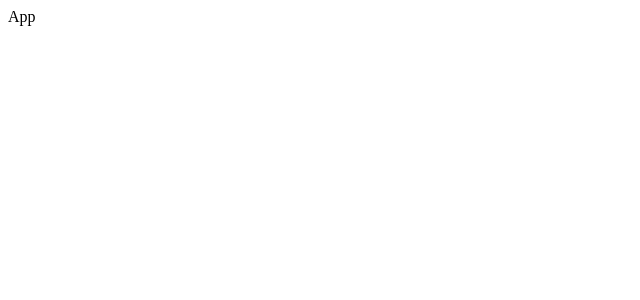
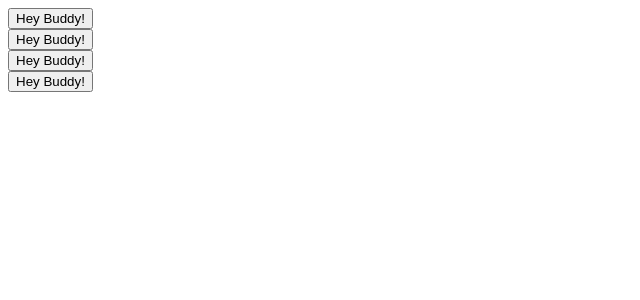
Before and after one commit to asksaurabh/React-Tutorial, a React (Create React App) app in the folder custom-naivgation-routing-systems/: page / in a window 1280 px wide. Shown: the top 300 px of the page, without its empty margins (0-640 px from the left). Built offline with nearby package versions, Linux system fonts and the light colour scheme.

Commit message:
Add button component

```diff
--- a/custom-naivgation-routing-systems/src/App.js
+++ b/custom-naivgation-routing-systems/src/App.js
@@ -1,5 +1,22 @@
+import Button from './Button';
+
 function App() {
-  return <div>App</div>;
+  return (
+    <div>
+      <div>
+        <Button />
+      </div>
+      <div>
+        <Button />
+      </div>
+      <div>
+        <Button />
+      </div>
+      <div>
+        <Button />
+      </div>
+    </div>
+  );
 }
 
 export default App;
--- /dev/null
+++ b/custom-naivgation-routing-systems/src/Button.js
@@ -0,0 +1,5 @@
+function Button() {
+  return <button>Hey Buddy!</button>;
+}
+
+export default Button;
```
